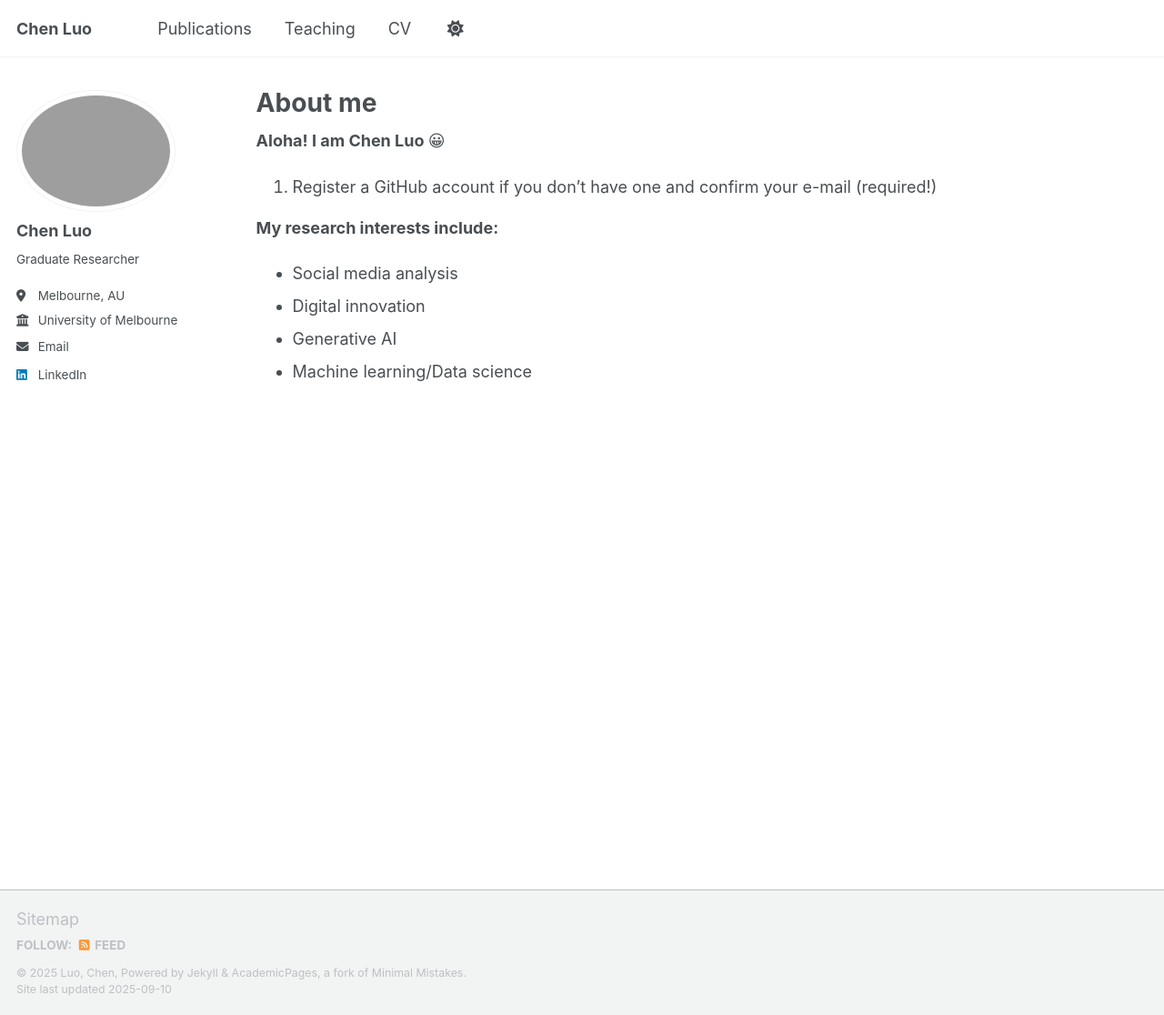
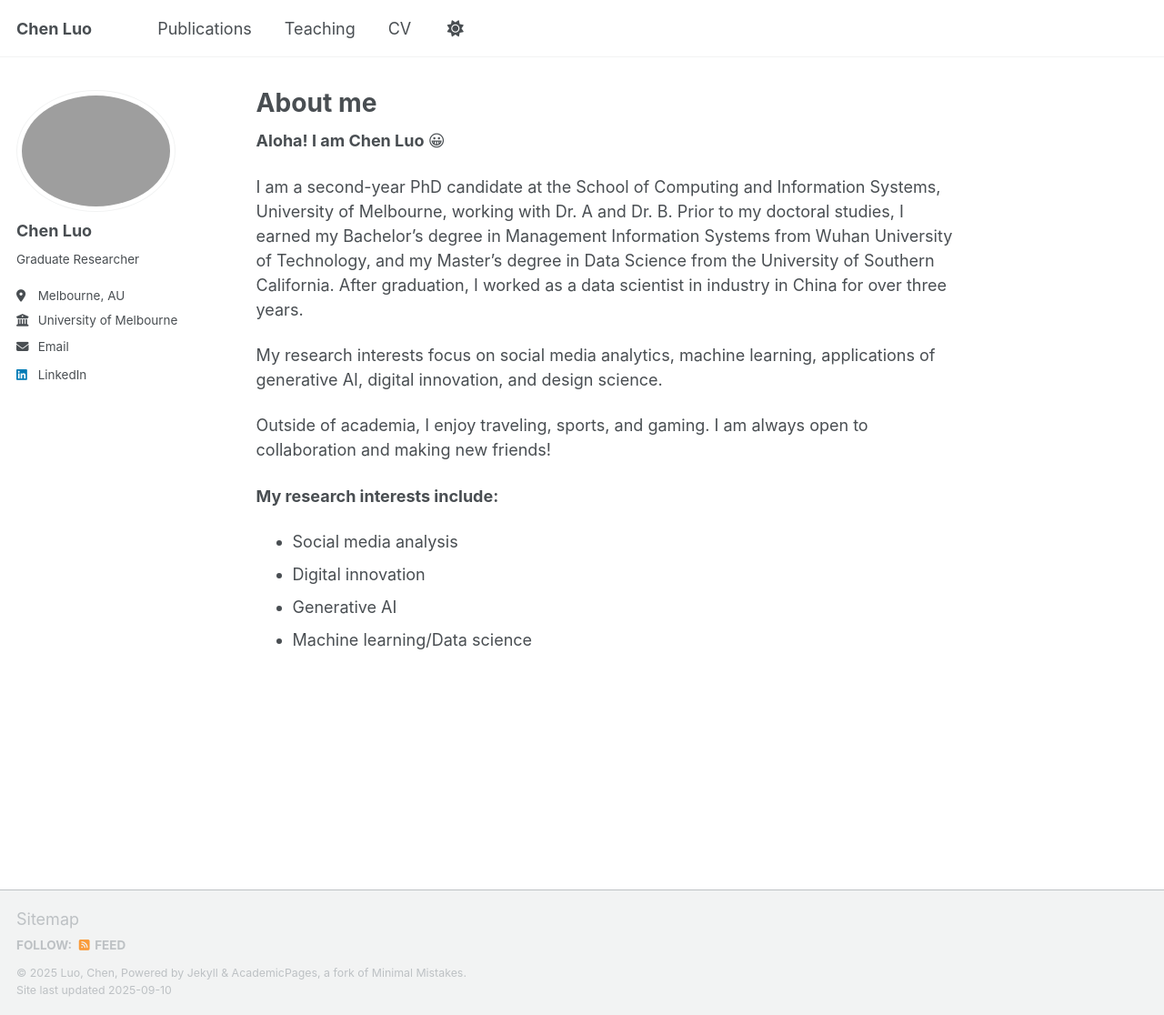
Before and after one commit to Linc0412/Linc0412.github.io, a Jekyll site: the page built from _pages/about.md, in a window 1280 px wide and 1116 px high. Shown: the whole window at 91% size. Built offline with Jekyll 4.4.1, drawn with Linux system fonts in a browser that asks for light colours; a script that is not in the unit is left out.

Commit message:
Update about.md

```diff
--- a/_pages/about.md
+++ b/_pages/about.md
@@ -9,7 +9,11 @@ redirect_from:
 
 **Aloha! I am Chen Luo 😀**
 
-1. Register a GitHub account if you don't have one and confirm your e-mail (required!)
+I am a second-year PhD candidate at the School of Computing and Information Systems, University of Melbourne, working with Dr. A and Dr. B. Prior to my doctoral studies, I earned my Bachelor’s degree in Management Information Systems from Wuhan University of Technology, and my Master’s degree in Data Science from the University of Southern California. After graduation, I worked as a data scientist in industry in China for over three years.
+
+My research interests focus on social media analytics, machine learning, applications of generative AI, digital innovation, and design science.
+
+Outside of academia, I enjoy traveling, sports, and gaming. I am always open to collaboration and making new friends!
 
 **My research interests include:**
 
```
